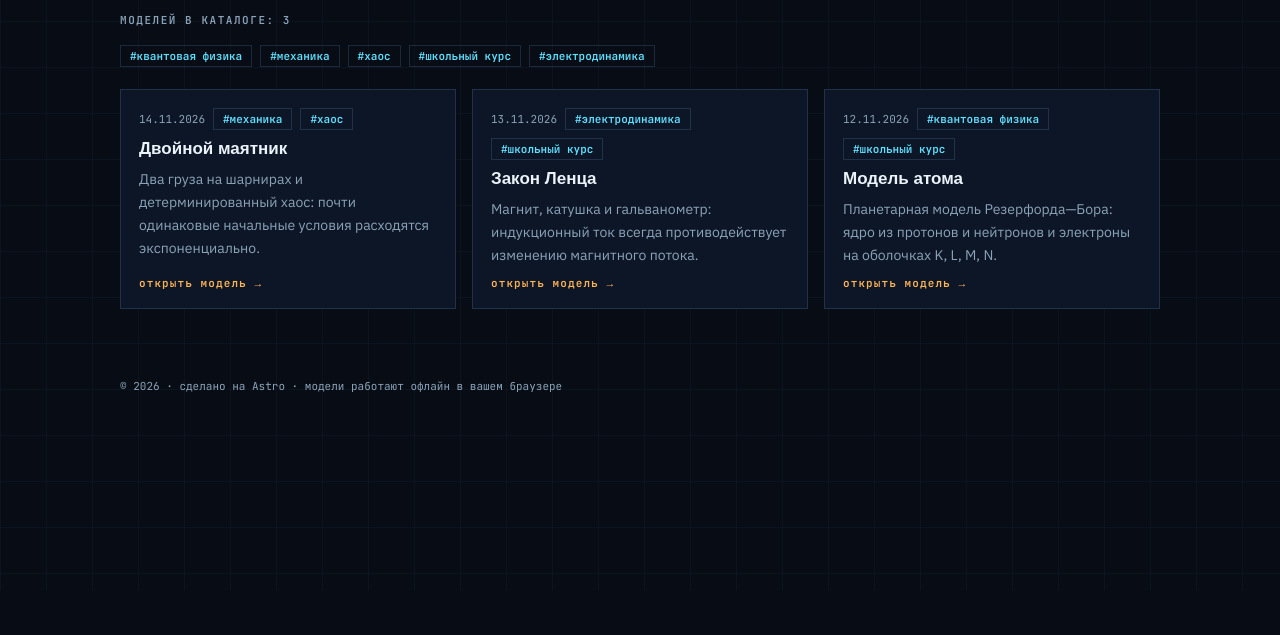
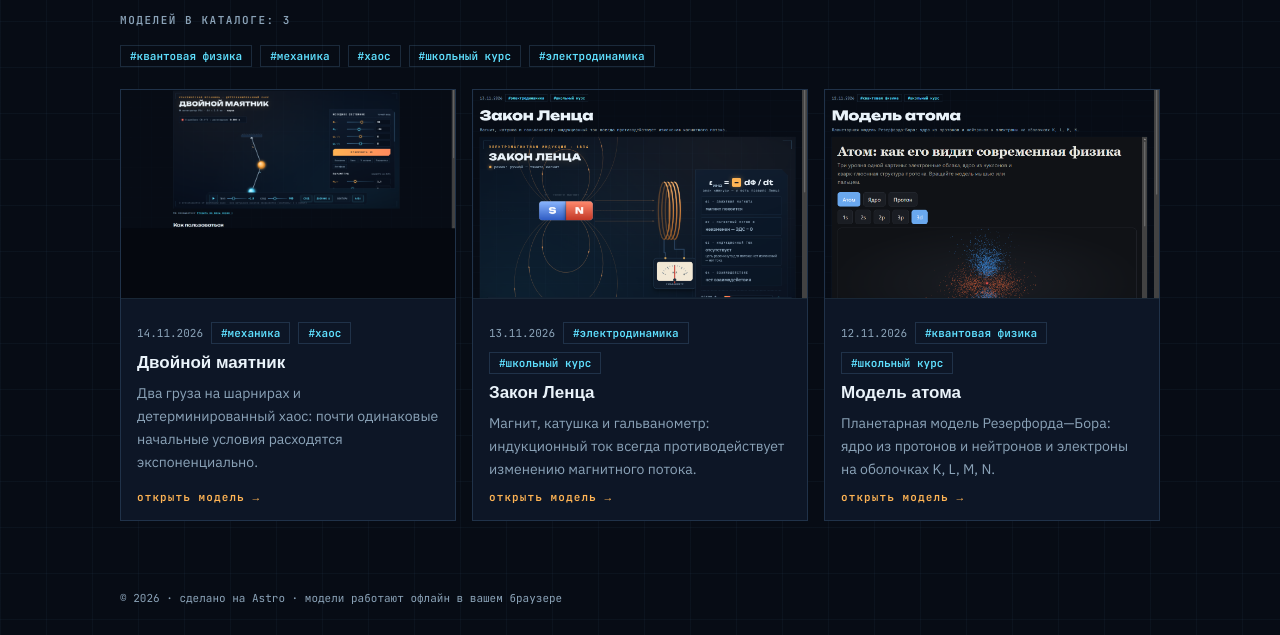
Before and after one commit to LLT-BM/physics-site, an Astro site: page / in a window 1280 px wide. Shown: the part 209-844 px from the top of the page. Before the commit the page ends 800 px from the top, so only its background shows below. Built offline with nearby package versions, Linux system fonts and the light colour scheme; Astro itself is replaced by a stand-in of ours; a web font is replaced by a local one.

Commit message:
Обложки моделей в каталоге

```diff
--- a/src/content.config.ts
+++ b/src/content.config.ts
@@ -8,7 +8,8 @@ const models = defineCollection({
     date: z.coerce.date(),
     description: z.string(),
     tags: z.array(z.string()).default([]),
-    model: z.string(), // имя файла в public/sim/
+    model: z.string(),
+    cover: z.string().optional(),
   }),
 });
 
--- a/src/content/models/atom-model.md
+++ b/src/content/models/atom-model.md
@@ -4,6 +4,7 @@ date: 2026-11-12
 description: "Планетарная модель Резерфорда—Бора: ядро из протонов и нейтронов и электроны на оболочках K, L, M, N."
 tags: ["квантовая физика", "школьный курс"]
 model: "atom.html"
+cover: "/covers/atom.png"
 ---
 
 ## Как пользоваться
--- a/src/content/models/double-pendulum.md
+++ b/src/content/models/double-pendulum.md
@@ -4,6 +4,7 @@ date: 2026-11-14
 description: "Два груза на шарнирах и детерминированный хаос: почти одинаковые начальные условия расходятся экспоненциально."
 tags: ["механика", "хаос"]
 model: "pendulum.html"
+cover: "/covers/pendulum.png"
 ---
 
 ## Как пользоваться
--- a/src/content/models/lenz-law.md
+++ b/src/content/models/lenz-law.md
@@ -4,6 +4,7 @@ date: 2026-11-13
 description: "Магнит, катушка и гальванометр: индукционный ток всегда противодействует изменению магнитного потока."
 tags: ["электродинамика", "школьный курс"]
 model: "lenz.html"
+cover: "/covers/lenz.png"
 ---
 
 ## Как пользоваться
--- a/src/pages/index.astro
+++ b/src/pages/index.astro
@@ -19,6 +19,12 @@ const tags = [...new Set(models.flatMap(m => m.data.tags))].sort();
   <div class="cards">
     {models.map(m => (
       <a class="card" href={`/models/${m.id}/`}>
+        {m.data.cover ? (
+          <img class="cover" src={m.data.cover} alt={m.data.title} loading="lazy" />
+        ) : (
+          <div class="nocover"><span>{m.data.title.charAt(0)}</span></div>
+        )}
+        <div class="card-body">
           <div class="meta">
             <time datetime={m.data.date.toISOString()}>{m.data.date.toLocaleDateString('ru-RU')}</time>
             {m.data.tags.map(t => <span class="tag">#{t}</span>)}
@@ -26,6 +32,7 @@ const tags = [...new Set(models.flatMap(m => m.data.tags))].sort();
           <h2>{m.data.title}</h2>
           <p>{m.data.description}</p>
           <span class="open">открыть модель →</span>
+        </div>
       </a>
     ))}
   </div>
--- a/src/styles/global.css
+++ b/src/styles/global.css
@@ -39,3 +39,11 @@ h1{font:800 clamp(24px,4vw,40px)/1.15 var(--disp);margin:18px 0 10px}
 .content p,.content li{color:#c6d6e2}
 .content code{font:600 13px var(--mono);color:var(--amber)}
 .back{display:inline-block;margin-top:34px;font:600 12px var(--mono);text-decoration:none}
+.card{padding:0;overflow:hidden}
+.card-body{display:flex;flex-direction:column;gap:9px;padding:14px 16px 16px;flex:1}
+.cover{width:100%;aspect-ratio:16/10;object-fit:cover;object-position:center;
+  border-bottom:1px solid var(--line);background:#05080f;display:block}
+.nocover{aspect-ratio:16/10;display:flex;align-items:center;justify-content:center;
+  border-bottom:1px solid var(--line);
+  background:linear-gradient(135deg,#0d1626,#13243c);
+  font:800 42px var(--disp);color:rgba(95,224,255,.35)}
```
Also changed, not shown: public/covers/atom.png (added), public/covers/lenz.png (added), public/covers/pendulum.png (added). Lines whose indentation alone changed are shown as unchanged.
